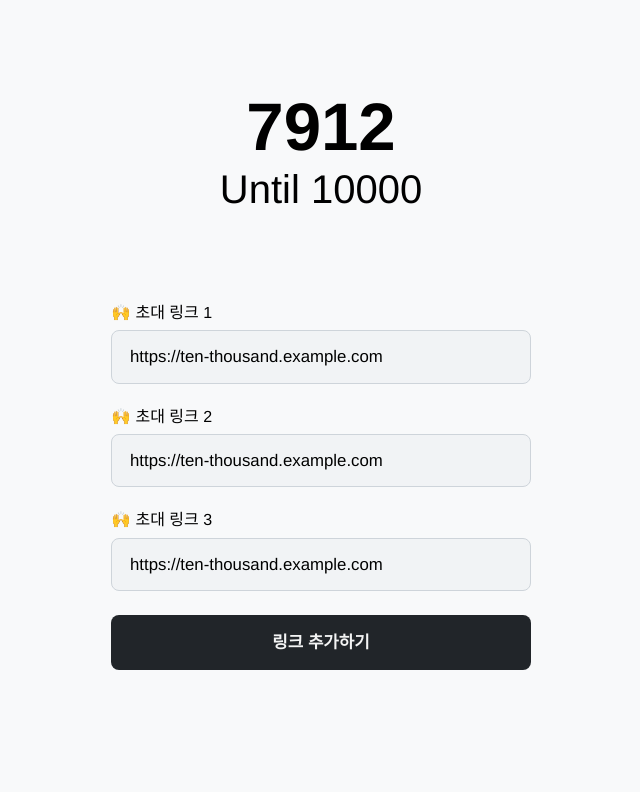
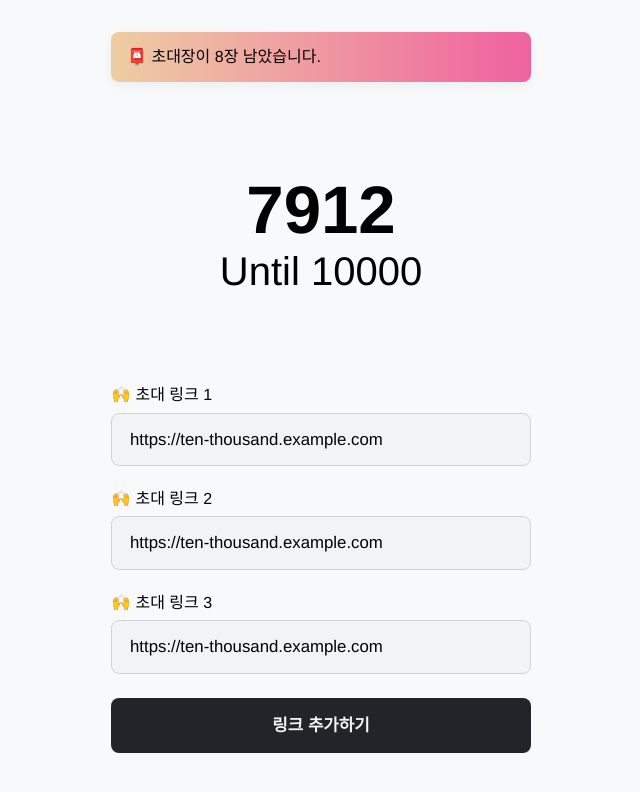
Before and after one commit to ten-thousand/frontend, a Next.js app: page /dashboard in a window 1280 px wide. Shown: the top 792 px of the page, without its empty margins (319-959 px from the left). Built offline with nearby package versions, Linux system fonts and the light colour scheme.

Commit message:
Add MessageBanner to show remaining invites

```diff
--- /dev/null
+++ b/components/Common/MessageBanner.tsx
@@ -0,0 +1,24 @@
+import React from 'react';
+import styled from 'styled-components';
+
+type Props = React.HTMLAttributes<HTMLDivElement>;
+
+export const MessageBanner: React.FC<Props> = ({ children, ...props }) => {
+  return (
+    <Container {...props}>
+      <Text>{children}</Text>
+    </Container>
+  );
+};
+
+const Container = styled.div`
+  background: linear-gradient(to right, #eecda3, #ef629f);
+  padding: 16px;
+  border-radius: 8px;
+  margin-top: 32px;
+  box-shadow: 0 4px 12px rgba(0, 0, 0, 0.05);
+`;
+
+const Text = styled.span`
+  font-weight: 500;
+`;
--- a/pages/dashboard/index.tsx
+++ b/pages/dashboard/index.tsx
@@ -3,12 +3,14 @@ import styled from 'styled-components';
 
 import { Button } from '@/components/Common/Button';
 import { Input } from '@/components/Common/Input';
+import { MessageBanner } from '@/components/Common/MessageBanner';
 import { InvitationStatus } from '@/components/Home/InvitationStatus';
 
 const DashboardPage = () => {
   return (
     <Wrapper>
       <Container>
+        <MessageBanner>📮 초대장이 8장 남았습니다.</MessageBanner>
         <InvitationStatus />
         <LinkList>
           {/* FIXME: change these hard coded links into dynamic links from server */}
```
Also changed, not shown: pages/index.tsx (+7 -1 lines).
